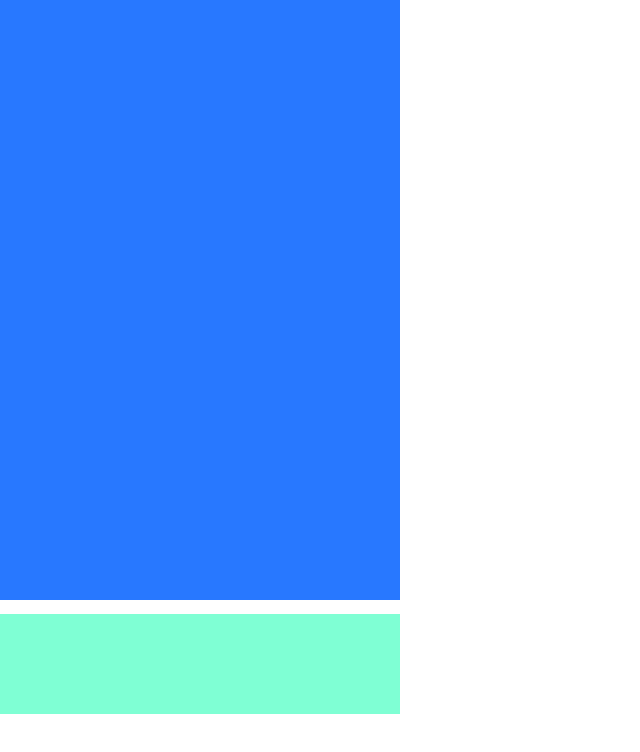
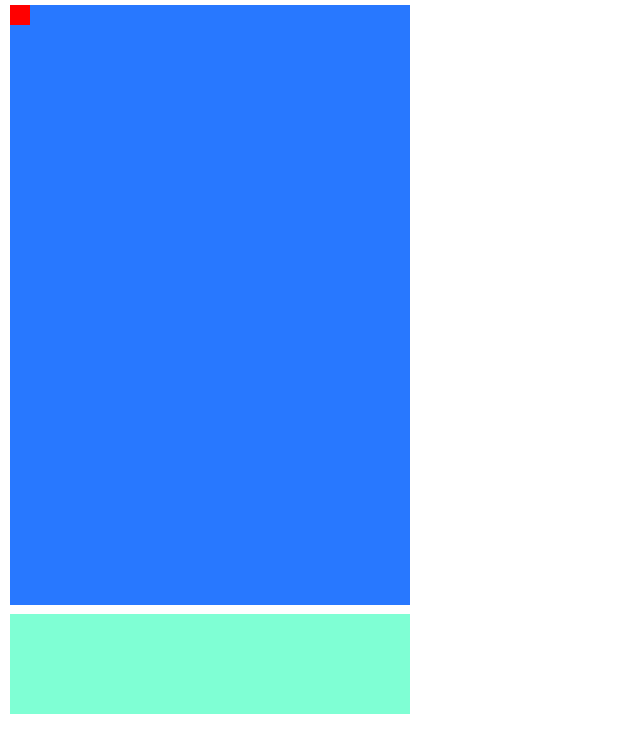
Before and after one commit to 895252509/zcl, a plain HTML site: page index.html in a window 1280 px wide. Both pictures are taken after a click on the element 200 px from the left and 300 px from the top of the page. Shown: the whole page, without its empty margins (0-640 px from the left). Drawn offline with Linux system fonts and the light colour scheme.

Commit message:
基本事件

```diff
--- a/app/app.js
+++ b/app/app.js
@@ -1,6 +1,15 @@
 
 let zcl = new Zcl("#can");
+let re = new Rectangle( {_x:0,_y:0},{_x:20,_y:20} );
+re.on( "click" , function (e){
+  console.log(123);
+})
 
+re.on("mousemove", (e)=>{
+  console.log(`${e.type}:${e.offsetX},${e.offsetY}`);
+});
+
+zcl.add(re);
 zcl.start();
 
 console.table(EventNames);
--- a/index.html
+++ b/index.html
@@ -15,6 +15,7 @@
 
   .can{
     background-color: darkslategray;
+    margin: 5px 0px 0px 10px;
   }
 
   .div1{
@@ -23,6 +24,7 @@
     height: 100px;
     margin-top: 10px;
     display: block;
+    margin: 5px 0px 0px 10px;
   }
   </style>
 </head>
@@ -37,6 +39,8 @@
 -->
   <script src="zcl-lib/suport.js"></script>
   <script src="zcl-lib/const.js"></script>
+  <script src="zcl-lib/BaseClass.js"></script>
+  <script src="zcl-lib/shape.js"></script>
   <script src="zcl-lib/base.js"></script>
 
   <script src="app/app.js"></script>
--- /dev/null
+++ b/zcl-lib/BaseClass.js
@@ -0,0 +1,52 @@
+class BaseClass{
+    constructor(){
+          // 存放注册的事件
+      this.evt_handlers = [];
+
+      this.iseventabled = true;
+
+      this._bindEvent();
+    }
+
+    on(eventtype, handler) {
+          // if( !(eventtype in Eventtype) ) return ;
+        if(!this.evt_handlers[eventtype])
+              this.evt_handlers[eventtype] = [];
+          this.evt_handlers[eventtype].push({
+        isOnce:false,
+        handler:handler
+      });
+      }
+
+    trigger(eventtype, e){
+          // if( !(eventtype in Eventtype) ) return ;
+          if( this.evt_handlers[eventtype] && this.evt_handlers[eventtype].length !== 0 ){
+              for(let i= 0, size= this.evt_handlers[eventtype].length;i< size; i++ ){
+                  let hand =  this.evt_handlers[eventtype][i];
+                  hand.handler.call(this, e);
+                  if(hand.isOnce){
+                      this.evt_handlers[eventtype].shift(i,1);
+                      size--;
+                      i--;
+                  }
+              }
+          }
+    }
+
+    once(eventtype, handler){
+          // if( !(eventtype in Eventtype) ) return ;
+          this.evt_handlers[eventtype].push({
+        isOnce:false,
+        handler:handler
+      });
+    }
+
+    _bindEvent(){
+
+      for (const en of EventNamesMouse) {
+        if( this[ `on${en}` ] ){
+          this.on( en , this[ `on${en}` ].bind(this) );
+        }
+      }
+    }
+  }
--- a/zcl-lib/base.js
+++ b/zcl-lib/base.js
@@ -1,18 +1,34 @@
-class Zcl{
+
+class Zcl extends BaseClass{
   constructor(params) {
+    super();
+
     this.candom = document.querySelector(params);
     this.cvs = this.candom.getContext('2d');
 
+    this.modules = new Zclm();
+
     this.init();
+  }
+
+  add( m ){
+    if( !( m instanceof Shape ) )
+      return ;
+
+    this.modules.add(m);
+
   }
 
   init(){
 
     for (const eventname of EventNamesMouse) {
       this.candom.addEventListener(eventname, ( e ) => {
-        // TODO
-
-
+        // 当前类事件
+        if( this[ `on${eventname}` ] ){
+          this[ `on${eventname}` ].call(this, e);
+        }
+        // 事件分发到模型
+        this.modules.trigger( eventname, e);
       });
     }
 
@@ -23,7 +39,9 @@ class Zcl{
 
       });
     }
+  }
 
+  onclick(e){
 
   }
 
@@ -49,7 +67,11 @@ class Zcl{
 
     this.clearScreen("rgba(40, 120, 255, 1)");
 
-
+    for (const m of this.modules._modules) {
+      if( (m instanceof Shape)&&(m.draw) ){
+        m.draw(this.cvs);
+      }
+    }
 
     window.requestAnimationFrame( () => {
       this.frame();
@@ -57,3 +79,43 @@ class Zcl{
   }
 
 }
+
+class Zclm extends BaseClass{
+  constructor(){
+    super();
+
+    this._modules = [];
+
+    this._makeEvent();
+  }
+
+  add( m ){
+
+    if( !( m instanceof Shape ) )
+      return ;
+
+    this._modules.push(m);
+
+  }
+
+  onclick( e ){
+    // console.log(`${e.type}:${e.offsetX},${e.offsetY}`);
+  }
+
+  _makeEvent(){
+    for (const en of EventNamesMouse) {
+      this.on( en, (e) =>{
+        let cp = new Point( e.offsetX, e.offsetY );
+        for (const m of this._modules) {
+          if( m.isHover && m.isHover( cp )){
+            m.trigger( en , e);
+          }
+        }
+      });
+    }
+
+  }
+
+
+
+}
--- /dev/null
+++ b/zcl-lib/shape.js
@@ -0,0 +1,102 @@
+class Point{
+  constructor( x= 0, y= 0 ){
+    if( x instanceof Point ){
+      this._x = x._x;
+      this._y = x._y;
+
+      return ;
+    }
+
+    this._x = x;
+    this._y = y;
+  }
+}
+
+class Size{
+  constructor( w= 0, h= 0){
+    this._w = w;
+    this._h = h;
+  }
+}
+
+class Shape extends BaseClass{
+  constructor(){
+    super();
+
+    this.dragable = true;
+
+    this.dragging = false;
+
+    this.clicking = false;
+
+  }
+
+  onmousedown(e){
+    this.clicking = true;
+  }
+
+  onmousemove(e){
+
+    if( this.clicking ){
+      this.move( new Point( e.x, e.y ) );
+      this.dragging = true;
+    }else{
+      this.dragging = false;
+    }
+  }
+
+  onmouseup(e){
+    this.clicking = false;
+  }
+
+  //Interface
+  draw(){
+
+
+  }
+
+  //Interface
+  isHover(){
+
+
+
+  }
+}
+
+
+class Rectangle extends Shape{
+  constructor(p1= new Point(), p2= new Point()){
+    super();
+
+    this._p1 = p1;
+    this._p2 = p2;
+
+    this.figure;
+
+    this.style;
+  }
+
+  draw(ctx){
+    ctx.save();
+
+    ctx.fillStyle='rgb(255,0,0)';
+
+    ctx.fillRect(
+      this._p1._x,
+      this._p1._y,
+      this._p2._x,
+      this._p2._y);
+
+    ctx.restore();
+  }
+
+  isHover( point ){
+    if( point._x >= this._p1._x &&
+      point._x <= this._p2._x &&
+      point._y >= this._p1._y &&
+      point._y <= this._p2._y )
+      return true;
+    return false;
+  }
+
+}
```
